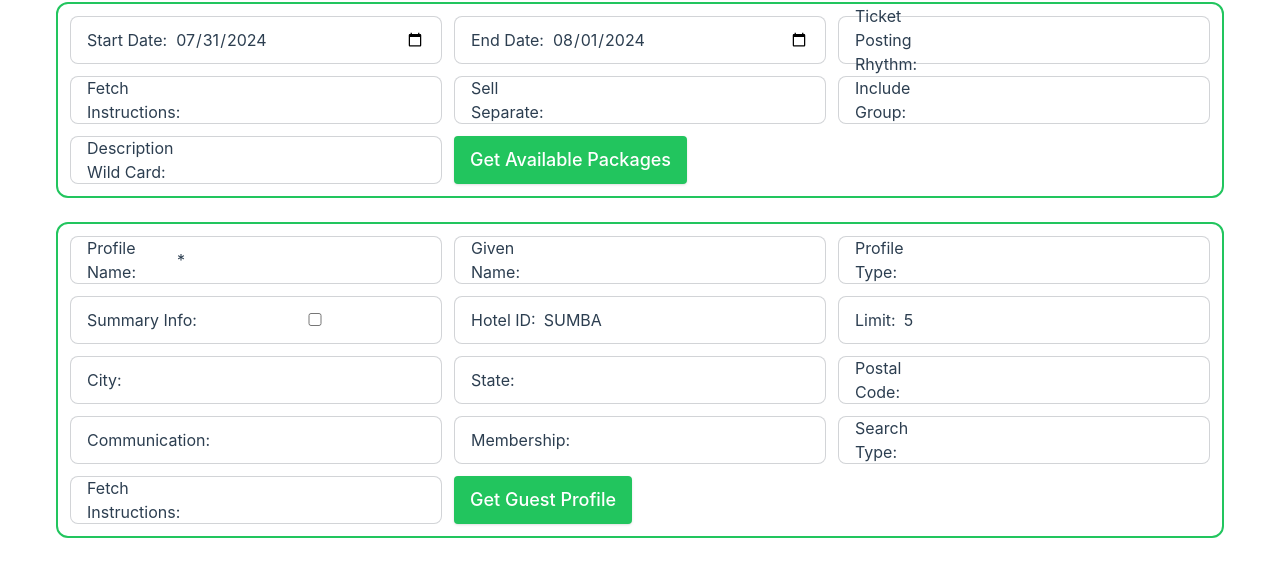
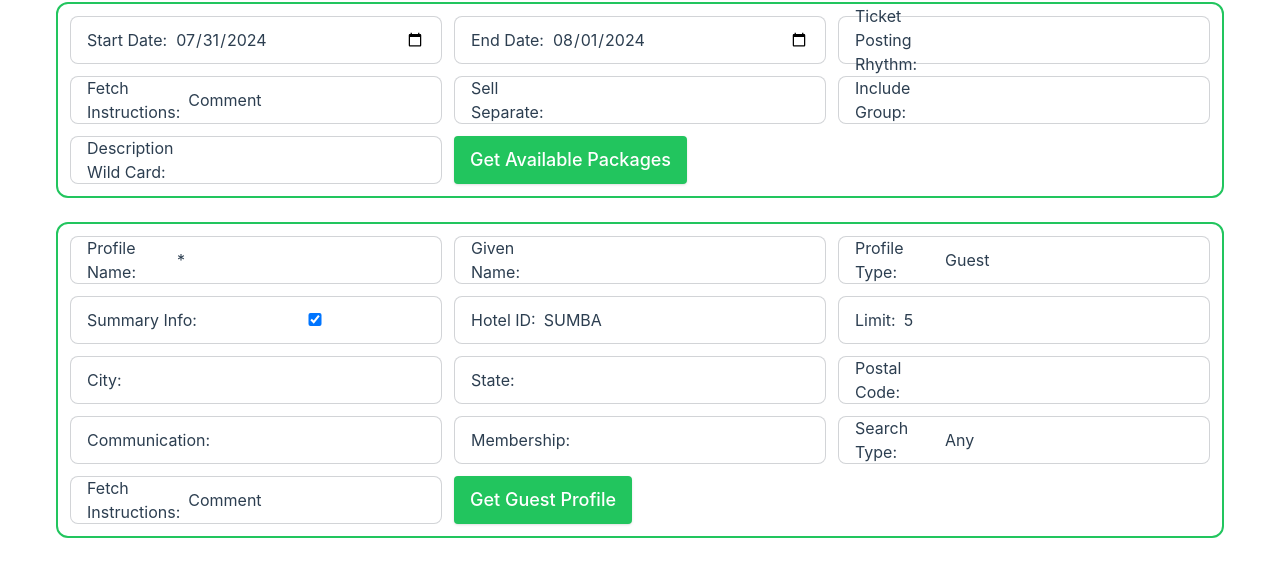
Before and after one commit to anggawidiarta/OHIP-API, a Vue app: page /test in a window 1280 px wide. Shown: the part 1481-2043 px from the top of the page. Built offline with nearby package versions, Linux system fonts and the light colour scheme; no server answers; what vue3-json-viewer would draw is missing.

Commit message:
chore: set default value for certain params

```diff
--- a/src/stores/api.js
+++ b/src/stores/api.js
@@ -86,19 +86,19 @@ export const useApisStore = defineStore("apis", () => {
     smokingPreference: null,
     adults: null,
     ticketPostingRhythm: null,
-    fetchInstructions: null,
+    fetchInstructions: "Comment",
     sellSeparate: null,
     includeGroup: null,
     descriptionWildCard: null,
     givenName: null,
-    profileType: null,
-    summaryInfo: null,
+    profileType: "Guest",
+    summaryInfo: true,
     city: null,
     state: null,
     postalCode: null,
     communication: null,
     membership: null,
-    searchType: null,
+    searchType: "Any",
     fetchInstructionsGuest: null,
   });
 
```
